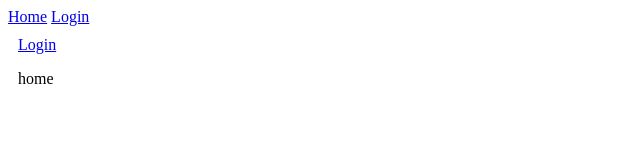
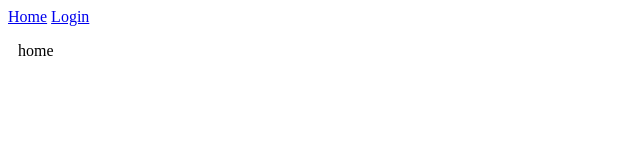
Before and after one commit to khofesh/backoffice, a React (Create React App) app: page / in a window 1280 px wide. Shown: the top 160 px of the page, without its empty margins (0-640 px from the left). Built offline with nearby package versions, Linux system fonts and the light colour scheme.

Commit message:
remove link to login page

```diff
--- a/src/pages/Home.tsx
+++ b/src/pages/Home.tsx
@@ -4,9 +4,6 @@ import { RouteComponentProps, Link } from "@reach/router";
 const Home: FunctionComponent<RouteComponentProps> = () => {
   return (
     <div style={{ margin: 10 }}>
-      <nav>
-        <Link to="login">Login</Link>
-      </nav>
       <p>home</p>
     </div>
   );
```
